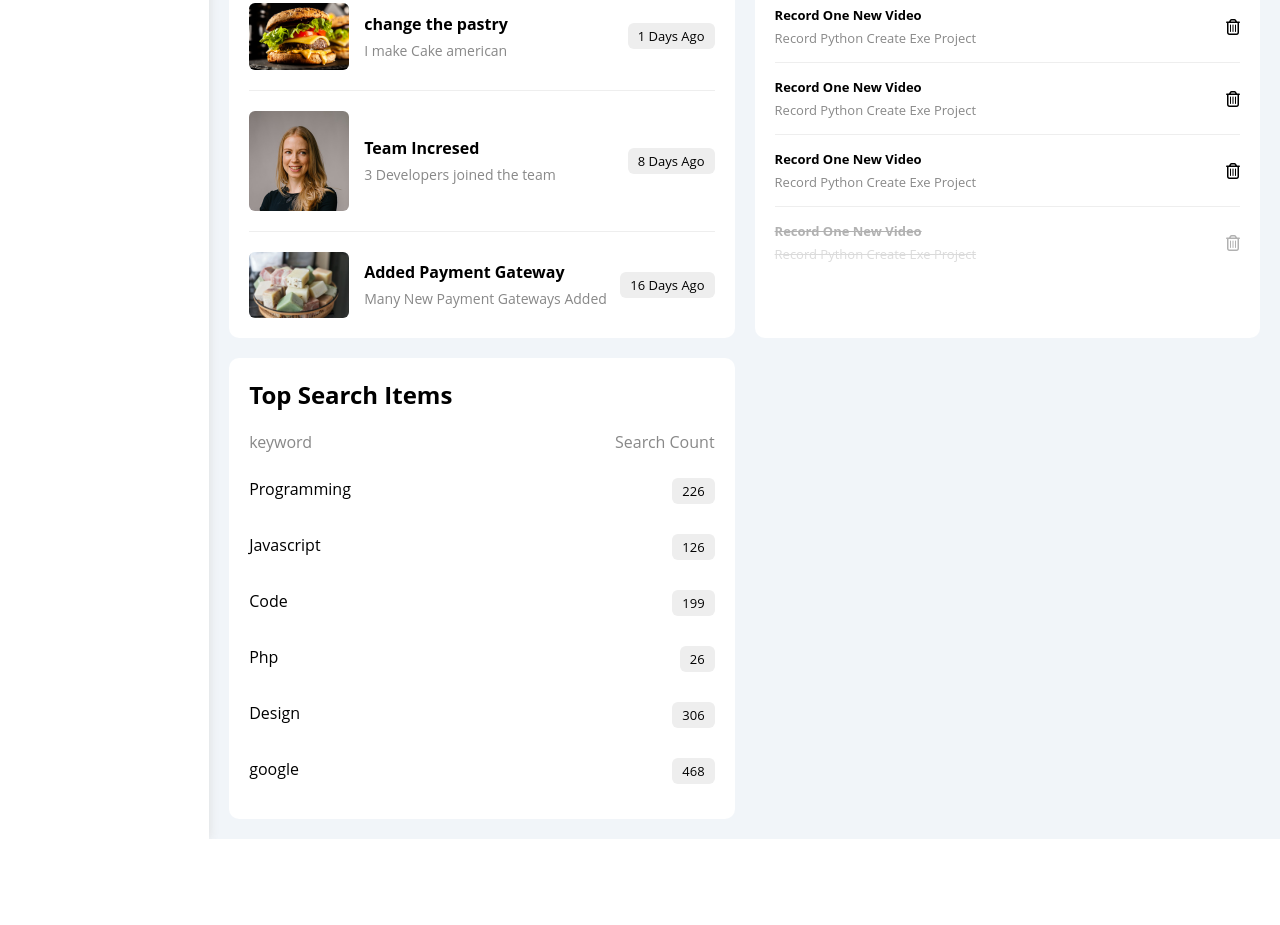
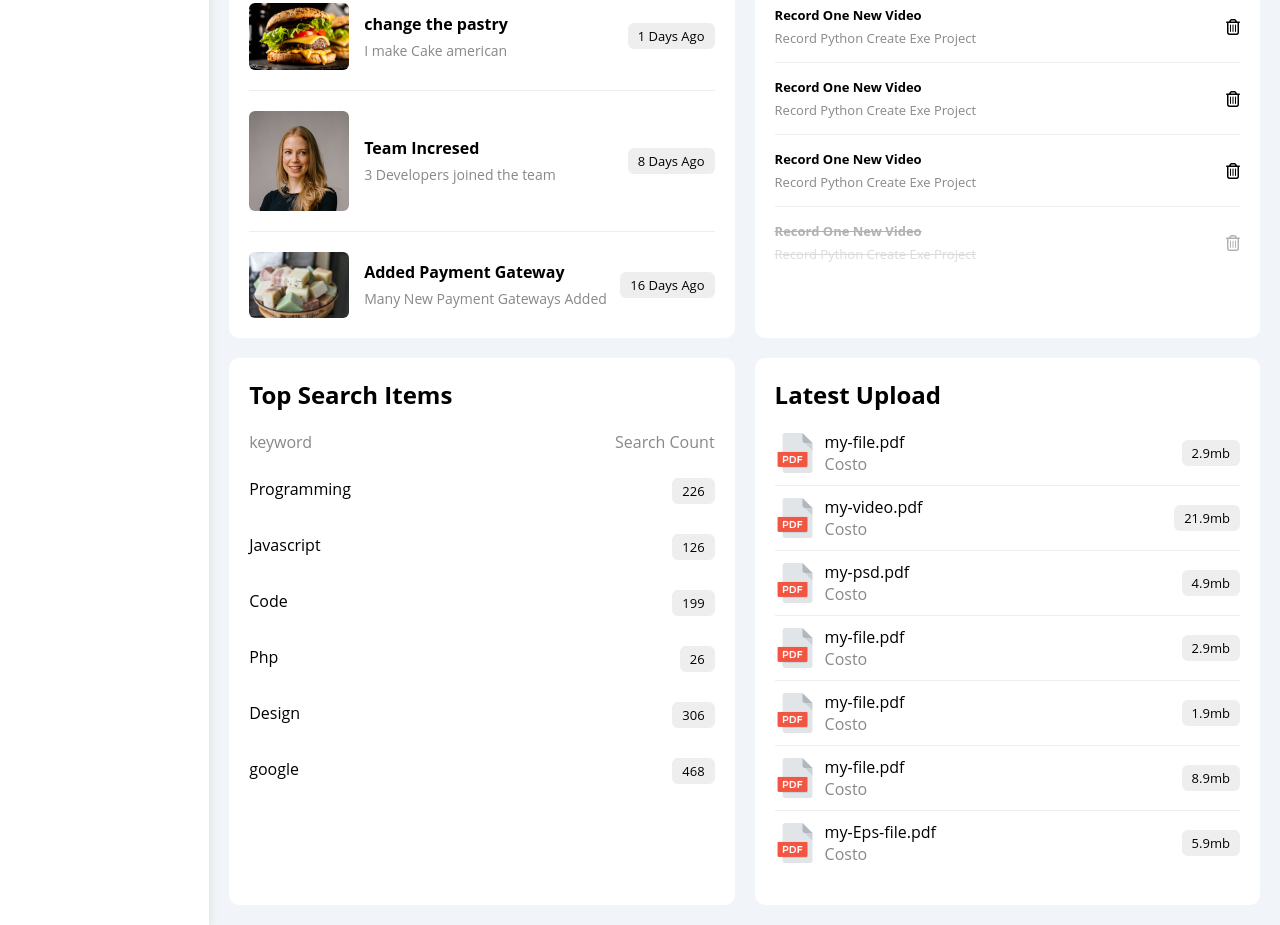
Before and after one commit to Costo-kamal/Dashboard, a plain HTML site: page index.html in a window 1280 px wide. Shown: the part 1286-2211 px from the top of the page. Before the commit the page ends 2125 px from the top, so only its background shows below. Drawn offline with Linux system fonts and the light colour scheme.

Commit message:
this is upload 2

```diff
--- a/css/framework.css
+++ b/css/framework.css
@@ -89,6 +89,9 @@
 .pt-15 {
   padding-top: 15px;
 }
+.pb-10 {
+  padding-bottom: 10px;
+}
 .pb-15 {
   padding-bottom: 15px;
 }
@@ -109,6 +112,9 @@
 }
 .mt-20 {
   margin-top: 20px;
+}
+.mr-10 {
+  margin-right: 10px;
 }
 .mb-5 {
   margin-bottom: 5px;
--- a/css/style.css
+++ b/css/style.css
@@ -394,3 +394,13 @@ ul {
   color: var(--red-color);
 }
 /* End Tasks */
+
+/* start Latest Upload  */
+.latest-upload ul li:not(:last-child){
+  border-bottom: 1px solid #eee;
+}
+.latest-upload ul li img{
+  width: 40px;
+  height: 40px;
+}
+/* End Latest Upload  */
--- a/index.html
+++ b/index.html
@@ -323,6 +323,84 @@
                  </div>
                 <!-- end Top Search Word Widget -->
 
+                <!-- start Latest uploads -->
+                 <div class="latest-upload p-20 rad-10 bg-white">
+                    <h2 class="mt-0 mb-20">Latest Upload</h2>
+                    <ul class="m-0">
+                        <li class="between-flex pb-10 mb-10">
+                            <div class="d-flex align-center">
+                                <img src="pdf.png" alt="" class="mr-10">
+                                <div>
+                                    <span class="d-block">my-file.pdf</span>
+                                    <span class="fa-15 c-grey">Costo</span>
+                                </div>
+                            </div>
+                            <div class="bg-eee btn-shape fs-13">2.9mb</div>
+                        </li>
+                        <li class="between-flex pb-10 mb-10">
+                            <div class="d-flex align-center">
+                                <img src="pdf.png" alt="" class="mr-10">
+                                <div>
+                                    <span class="d-block">my-video.pdf</span>
+                                    <span class="fa-15 c-grey">Costo</span>
+                                </div>
+                            </div>
+                            <div class="bg-eee btn-shape fs-13">21.9mb</div>
+                        </li>
+                        <li class="between-flex pb-10 mb-10">
+                            <div class="d-flex align-center">
+                                <img src="pdf.png" alt="" class="mr-10">
+                                <div>
+                                    <span class="d-block">my-psd.pdf</span>
+                                    <span class="fa-15 c-grey">Costo</span>
+                                </div>
+                            </div>
+                            <div class="bg-eee btn-shape fs-13">4.9mb</div>
+                        </li>
+                        <li class="between-flex pb-10 mb-10">
+                            <div class="d-flex align-center">
+                                <img src="pdf.png" alt="" class="mr-10">
+                                <div>
+                                    <span class="d-block">my-file.pdf</span>
+                                    <span class="fa-15 c-grey">Costo</span>
+                                </div>
+                            </div>
+                            <div class="bg-eee btn-shape fs-13">2.9mb</div>
+                        </li>
+                        <li class="between-flex pb-10 mb-10">
+                            <div class="d-flex align-center">
+                                <img src="pdf.png" alt="" class="mr-10">
+                                <div>
+                                    <span class="d-block">my-file.pdf</span>
+                                    <span class="fa-15 c-grey">Costo</span>
+                                </div>
+                            </div>
+                            <div class="bg-eee btn-shape fs-13">1.9mb</div>
+                        </li>
+                        <li class="between-flex pb-10 mb-10">
+                            <div class="d-flex align-center">
+                                <img src="pdf.png" alt="" class="mr-10">
+                                <div>
+                                    <span class="d-block">my-file.pdf</span>
+                                    <span class="fa-15 c-grey">Costo</span>
+                                </div>
+                            </div>
+                            <div class="bg-eee btn-shape fs-13">8.9mb</div>
+                        </li>
+                        <li class="between-flex pb-10 mb-10">
+                            <div class="d-flex align-center">
+                                <img src="pdf.png" alt="" class="mr-10">
+                                <div>
+                                    <span class="d-block">my-Eps-file.pdf</span>
+                                    <span class="fa-15 c-grey">Costo</span>
+                                </div>
+                            </div>
+                            <div class="bg-eee btn-shape fs-13">5.9mb</div>
+                        </li>
+                    </ul>
+                 </div>
+                <!-- end Latest uploads -->
+
             </div>
         </div>
     </div>
```
Also changed, not shown: pdf.png (added).
